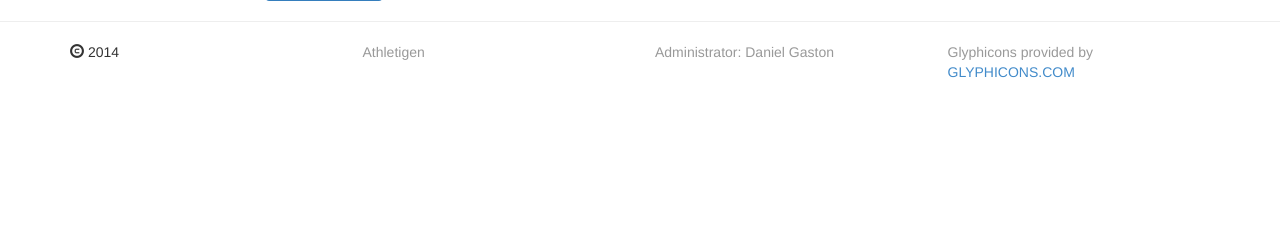
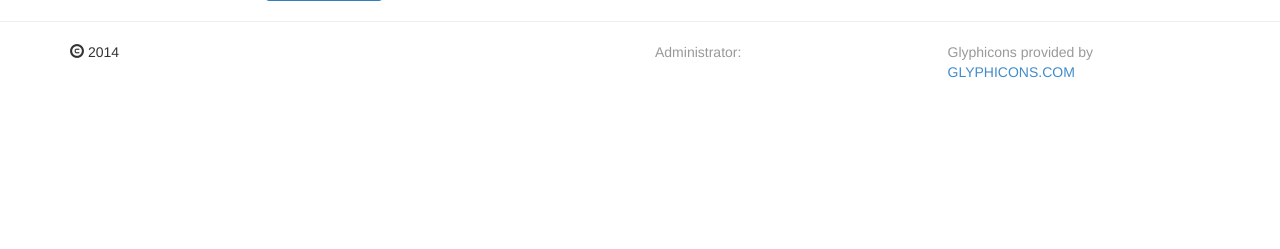
Before and after one commit to dgaston/kvasir, a Python web app: template kvasir/templates/addtask.html in a window 1280 px wide. Shown: the part 435-684 px from the top of the page. Run offline with Jinja, Linux system fonts and the light colour scheme; the template is opened without the code that fills it: most values are stand-ins (such as "Sample title", 1, 10 or a date in 2020); form fields are guessed from the names that the template uses; some libraries are stand-ins or nearby versions.

Commit message:
Changes to documentation and footer

```diff
--- a/kvasir/templates/base.html
+++ b/kvasir/templates/base.html
@@ -118,8 +118,8 @@
   	<div class="container">
   		<div class="row">
   			<div class="col-md-3"><span class="glyphicon glyphicon-copyright-mark"></span> 2014</div>
-  			<div class="col-md-3"><p class="text-muted">Athletigen</p></div>
-    		<div class="col-md-3"><p class="text-muted">Administrator: Daniel Gaston</p></div>
+  			<div class="col-md-3"><p class="text-muted"></p></div>
+    		<div class="col-md-3"><p class="text-muted">Administrator: </p></div>
     		<div class="col-md-3"><p class="text-muted">Glyphicons provided by <a href="http://www.glyphicons.com">GLYPHICONS.COM</a></p></div>
     	</div>
     </div>
```
Also changed, not shown: README.md, 1 other file.
